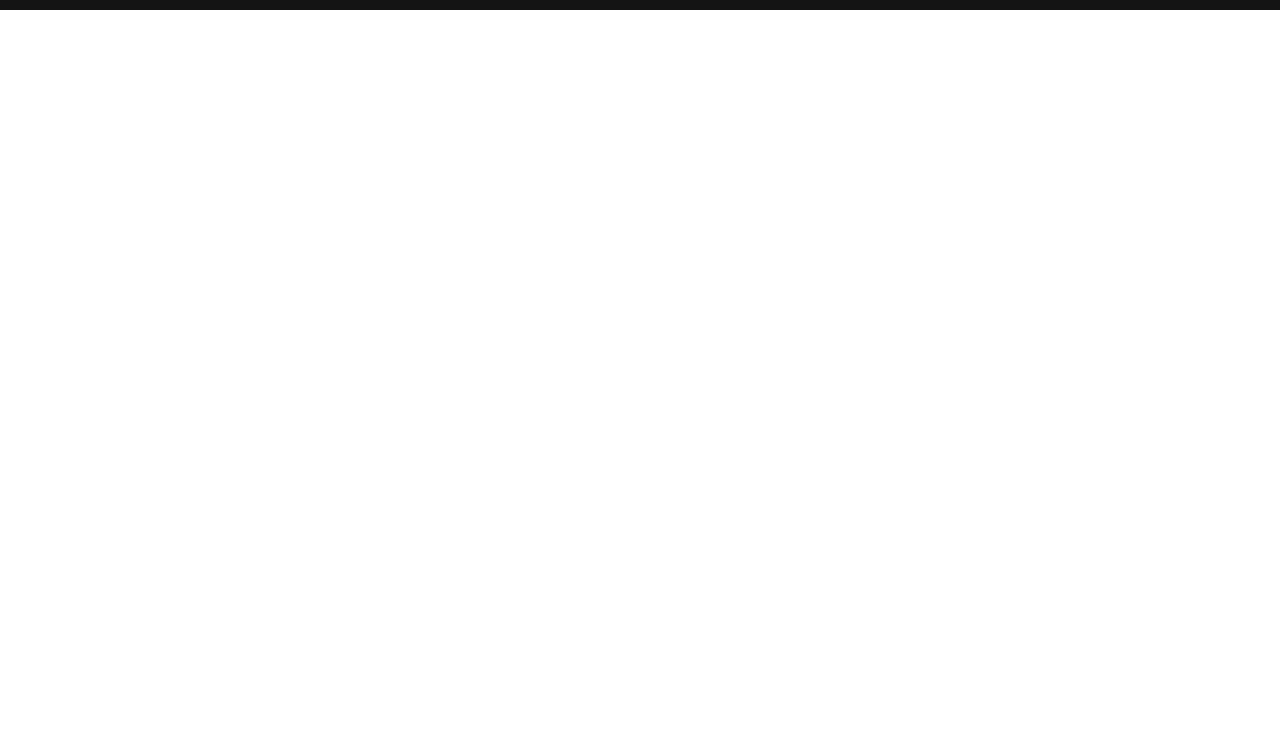
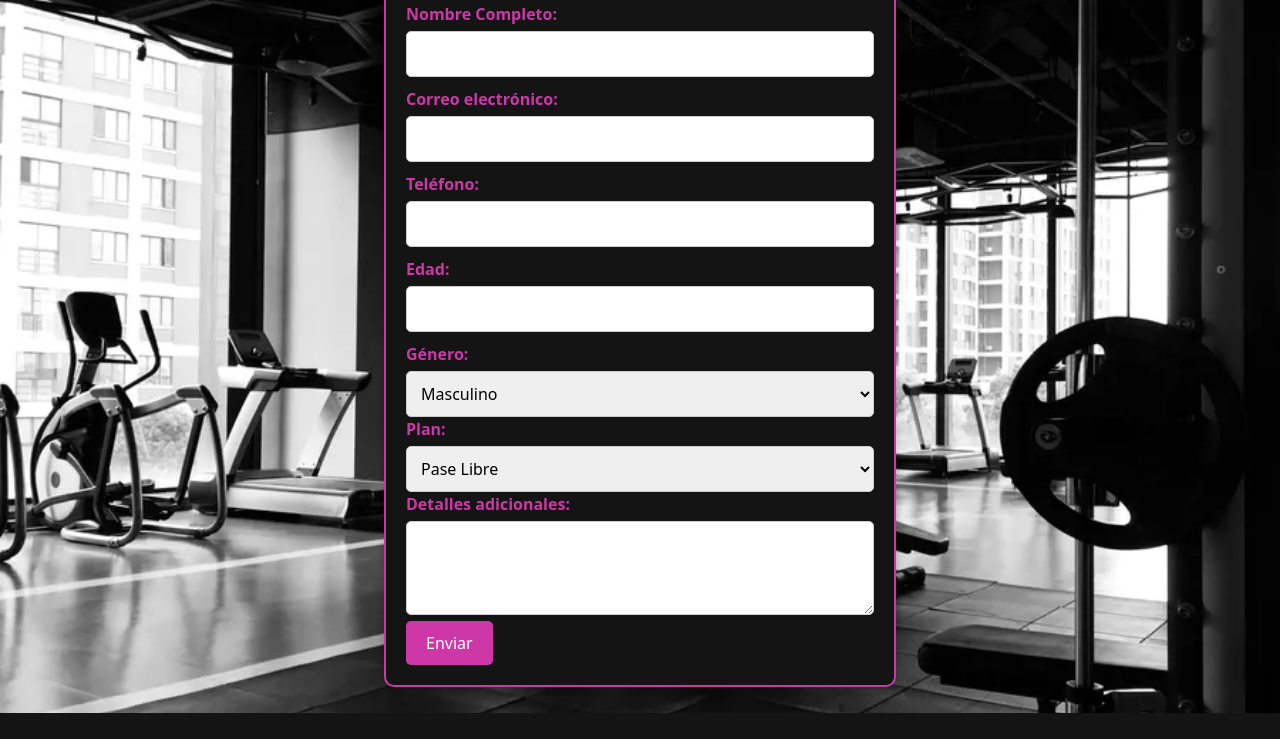
Before and after one commit to yanay21/proyecto-final, a plain HTML site: page inscripcion.html in a window 1280 px wide. Shown: the part 275-1014 px from the top of the page. Before the commit the page ends 800 px from the top, so only its background shows below. Drawn offline with nearby package versions, Linux system fonts and the light colour scheme.

Commit message:
Agregado del formulario

```diff
--- a/inscripcion.html
+++ b/inscripcion.html
@@ -22,6 +22,44 @@
             </div>
         </header>
 
+        <section class="form_container">
+
+            <form action="" method="post">
+
+                <h2>Formulario de Inscripción</h2>
+
+                <label for="nombre">Nombre Completo:</label>
+                <input type="text" id="nombre" name="nombre" required><br>
+
+                <label for="correo">Correo electrónico:</label>
+                <input type="email" id="correo" name="correo" required><br>
+
+                <label for="telefono">Teléfono:</label>
+                <input type="tel" id="telefono" name="telefono"><br>
+
+                <label for="edad">Edad:</label>
+                <input type="number" id="edad" name="edad" required><br>
+
+                <label for="genero">Género:</label>
+                <select id="genero" name="genero">
+                    <option value="masculino">Masculino</option>
+                    <option value="femenino">Femenino</option>
+                    <option value="otro">Otro</option>
+                </select><br>
+
+                <label for="plan">Plan:</label>
+                <select id="plan" name="plan">
+                    <option value="pase_libre">Pase Libre</option>
+                    <option value="3_x_semana">3 Veces Semanal</option>
+                    <option value="personalizado">Personalizado</option>
+                </select><br>
+
+                <label for="comentarios">Detalles adicionales:</label><br>
+                <textarea id="comentarios" name="comentarios" rows="3" cols="50"></textarea><br>
+
+                <input type="submit" value="Enviar">
+            </form>
+        </section>
 
         <footer>
             <a href="https://www.instagram.com/rome.training/" target="_blank" class="textoFooter"><img src="icons/instagram.png" alt="Instagram" class="icono_footer">ROME.TRAINING</a>
--- a/style.css
+++ b/style.css
@@ -150,3 +150,67 @@ footer{
     height: 480px;
     margin-bottom: -1%;
 }
+
+/* Css inscripcion*/
+
+.form_container{
+    background-image: url("banner/banner_inscripcion.jpg");
+    background-size: cover;
+    background-repeat: no-repeat;
+    padding-bottom: 2%;
+    padding-top: 2%
+}
+
+form > h2 {
+    text-align: center;
+    margin-bottom: 20px
+}
+
+form {
+    color: rgb(206, 55, 168);
+    background-color: #141414;
+    width: 40%;
+    margin: 0 auto;
+    padding: 20px;
+    border:2px solid rgb(206, 55, 168);
+    border-radius: 10px;
+    box-shadow: 0 0 10px rgba(0, 0, 0, 0.2);
+
+}
+
+label {
+    display: block;
+    text-align: left;
+    margin-bottom: 5px;
+    font-weight: bold;
+}
+
+input[type="text"],
+input[type="email"],
+input[type="tel"],
+input[type="number"],
+select,
+textarea {
+    width: 100%;
+    padding: 10px;
+    margin-bottom: 10px;
+    border: 1px solid #ccc;
+    border-radius: 5px;
+}
+
+input[type="checkbox"] {
+    margin-right: 5px;
+}
+
+input[type="submit"] {
+    background-color: rgb(206, 55, 168);
+    color: #fff;
+    padding: 10px 20px;
+    border: none;
+    border-radius: 5px;
+    cursor: pointer;
+}
+
+input[type="submit"]:hover {
+    background-color: #0056b3;
+}
```
Also changed, not shown: banner/banner_inscripcion.jpg (added), 1 other file.
